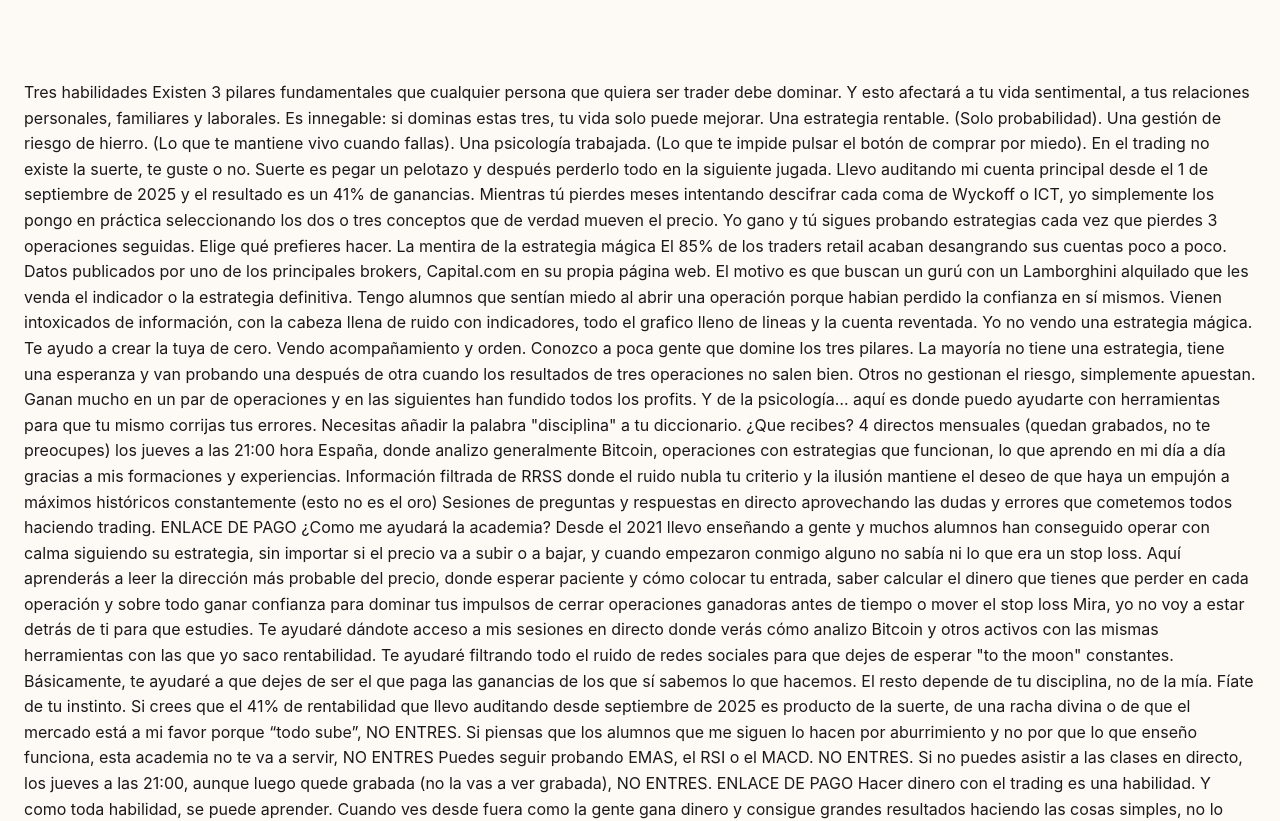
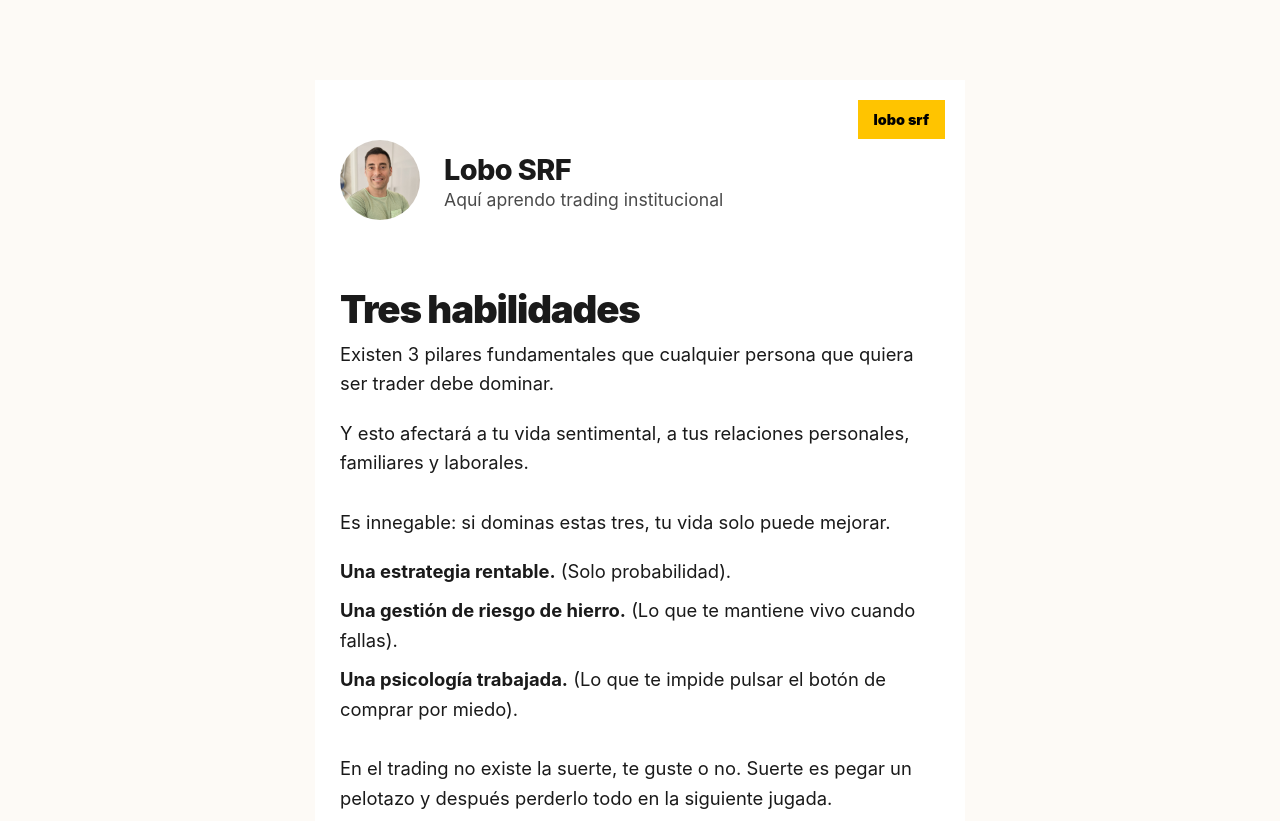
Before and after one commit to Lobosrf/My-web, a Next.js app: page /entrar in a window 1280 px wide. Shown: the top 821 px of the page. Built offline with nearby package versions, Linux system fonts and the light colour scheme.

Commit message:
formato entrar identico a word

```diff
--- a/app/entrar/page.tsx
+++ b/app/entrar/page.tsx
@@ -1,149 +1,129 @@
-import React from 'react';
+import Image from 'next/image';
 
 export default function EntrarPage() {
     return (
-        <main className="min-h-screen bg-black text-white p-8 md:p-20 font-sans">
-            <div className="max-w-4xl mx-auto whitespace-pre-line leading-relaxed text-lg">
-                Tres habilidades
-                Existen 3 pilares fundamentales que cualquier persona que quiera ser trader debe dominar.
-                Y esto afectará a tu vida sentimental, a tus relaciones personales, familiares y laborales.
+        <main className="container" style={{ position: 'relative', minHeight: '100vh', backgroundColor: '#fff', color: '#000', padding: '40px 20px' }}>
 
-                Es innegable: si dominas estas tres, tu vida solo puede mejorar.
-                Una estrategia rentable. (Solo probabilidad).
-                Una gestión de riesgo de hierro. (Lo que te mantiene vivo cuando fallas).
-                Una psicología trabajada. (Lo que te impide pulsar el botón de comprar por miedo).
+            {/* Logo superior derecho idéntico a la Home */}
+            <div style={{
+                backgroundColor: '#ffc400ff',
+                padding: '8px 16px',
+                fontWeight: '900',
+                position: 'absolute',
+                top: '20px',
+                right: '20px',
+                color: '#000',
+                fontSize: '0.9rem',
+                textTransform: 'lowercase',
+                zIndex: 10
+            }}>
+                lobo srf
+            </div>
 
+            <div style={{ maxWidth: '600px', margin: '0 auto' }}>
+                {/* Cabecera idéntica a Home */}
+                <header style={{
+                    display: 'flex',
+                    alignItems: 'center',
+                    gap: '24px',
+                    marginBottom: '60px',
+                    marginTop: '20px'
+                }}>
+                    <div style={{ flexShrink: 0 }}>
+                        <Image
+                            src="/perfil.JPG"
+                            alt="Lobo SRF"
+                            width={80}
+                            height={80}
+                            priority
+                            style={{ objectFit: 'cover', borderRadius: '50%', backgroundColor: '#eee' }}
+                        />
+                    </div>
+                    <div>
+                        <h1 style={{ fontSize: '1.8rem', margin: 0, fontWeight: '800', color: '#1a1a1a' }}>Lobo SRF</h1>
+                        <p style={{ margin: 0, color: '#4a4a4a', fontSize: '1.1rem' }}>Aquí aprendo trading institucional</p>
+                    </div>
+                </header>
 
-                En el trading no existe la suerte, te guste o no. Suerte es pegar un pelotazo y después perderlo todo en la siguiente jugada.
+                {/* Cuerpo del texto con formato exacto del Word */}
+                <article style={{ lineHeight: '1.6', fontSize: '1.15rem', color: '#1a1a1a', textAlign: 'left' }}>
 
-                Llevo auditando mi cuenta principal desde el 1 de septiembre de 2025 y el resultado es un 41% de ganancias. Mientras tú pierdes meses intentando descifrar cada coma de Wyckoff o ICT, yo simplemente los pongo en práctica seleccionando los dos o tres conceptos que de verdad mueven el precio.
-                Yo gano y  tú sigues probando estrategias cada vez que pierdes 3 operaciones seguidas. Elige qué prefieres hacer.
-                La mentira de la estrategia mágica
-                El 85% de los traders retail acaban desangrando sus cuentas poco a poco. Datos publicados por uno de los principales brokers,  Capital.com en su propia página web.
-                El motivo es que buscan un gurú con un Lamborghini alquilado que les venda el indicador o la estrategia definitiva.
-                Tengo alumnos que sentían miedo al abrir una operación porque habian perdido la confianza en sí mismos. Vienen intoxicados de información, con la cabeza llena de ruido con indicadores, todo el grafico lleno de lineas  y la cuenta reventada.
-                Yo no vendo una estrategia mágica. Te ayudo a crear la tuya de cero. Vendo acompañamiento y orden.
-                Conozco a poca gente que domine los tres pilares. La mayoría no tiene una estrategia, tiene una esperanza y van probando una después de otra cuando los resultados de tres operaciones no salen bien. Otros no gestionan el riesgo, simplemente apuestan. Ganan mucho en un par de operaciones y en las siguientes han fundido todos los profits. Y de la psicología… aquí es donde puedo ayudarte con herramientas para que tu mismo corrijas tus errores. Necesitas añadir la palabra "disciplina" a tu diccionario.
-                ¿Que recibes?
+                    <h1 style={{ fontSize: '2.4rem', fontWeight: '900', marginBottom: '10px', letterSpacing: '-0.03em' }}>Tres habilidades</h1>
 
-                4 directos mensuales (quedan grabados, no te preocupes) los jueves a las 21:00 hora España, donde analizo generalmente Bitcoin, operaciones con estrategias que funcionan, lo que aprendo en mi día a día gracias a mis formaciones y experiencias.
+                    <p style={{ marginBottom: '20px' }}>Existen 3 pilares fundamentales que cualquier persona que quiera ser trader debe dominar.</p>
+                    <p style={{ marginBottom: '30px' }}>Y esto afectará a tu vida sentimental, a tus relaciones personales, familiares y laborales.</p>
 
-                Información filtrada de RRSS donde el ruido nubla tu criterio y la ilusión mantiene el deseo de que haya un empujón a máximos históricos constantemente (esto no es el oro)
+                    <p style={{ marginBottom: '20px' }}>Es innegable: si dominas estas tres, tu vida solo puede mejorar.</p>
 
-                Sesiones de preguntas y respuestas en directo aprovechando las dudas y errores que cometemos todos haciendo trading.
+                    <p style={{ marginBottom: '10px' }}><strong>Una estrategia rentable.</strong> (Solo probabilidad).</p>
+                    <p style={{ marginBottom: '10px' }}><strong>Una gestión de riesgo de hierro.</strong> (Lo que te mantiene vivo cuando fallas).</p>
+                    <p style={{ marginBottom: '30px' }}><strong>Una psicología trabajada.</strong> (Lo que te impide pulsar el botón de comprar por miedo).</p>
 
+                    <p style={{ marginBottom: '20px' }}>En el trading no existe la suerte, te guste o no. Suerte es pegar un pelotazo y después perderlo todo en la siguiente jugada.</p>
 
-                ENLACE DE PAGO
+                    <p style={{ marginBottom: '20px' }}>
+                        Llevo auditando mi cuenta principal desde el 1 de septiembre de 2025 y el resultado es un <strong>41% de ganancias</strong>. Mientras tú pierdes meses intentando descifrar cada coma de Wyckoff o ICT, yo simplemente los pongo en práctica seleccionando los dos o tres conceptos que de verdad mueven el precio.
+                    </p>
 
-                ¿Como me ayudará la academia?
+                    <p style={{ marginBottom: '40px' }}>
+                        Yo gano y <strong>tú sigues probando estrategias cada vez que pierdes 3 operaciones seguidas.</strong> Elige qué prefieres hacer.
+                    </p>
 
-                Desde el 2021 llevo enseñando a gente y muchos alumnos han conseguido operar con calma siguiendo su estrategia, sin importar si el precio va a subir o a bajar, y cuando empezaron conmigo alguno no sabía ni lo que era un stop loss.
+                    <h2 style={{ fontSize: '1.8rem', fontWeight: '800', marginBottom: '20px' }}>La mentira de la estrategia mágica</h2>
 
-                Aquí aprenderás a leer la dirección más probable del precio, donde esperar paciente y cómo colocar tu entrada, saber calcular el dinero que tienes que perder en cada operación y sobre todo ganar confianza para dominar tus impulsos de cerrar operaciones ganadoras antes de tiempo o mover el stop loss
+                    <p style={{ marginBottom: '20px' }}>El 85% de los traders retail acaban desangrando sus cuentas poco a poco. Datos publicados por uno de los principales brokers, <strong>Capital.com en su propia página web.</strong></p>
 
-                Mira, yo no voy a estar detrás de ti para que estudies. Te ayudaré dándote acceso a mis sesiones en directo donde verás cómo analizo Bitcoin y otros activos con las mismas herramientas con las que yo saco rentabilidad.
+                    <p style={{ marginBottom: '20px' }}>El motivo es que buscan un gurú con un Lamborghini alquilado que les venda el indicador o la estrategia definitiva.</p>
 
-                Te ayudaré filtrando todo el ruido de redes sociales para que dejes de esperar "to the moon" constantes.
+                    <p style={{ marginBottom: '20px' }}>Tengo alumnos que sentían miedo al abrir una operación porque habían perdido la confianza en sí mismos. Vienen intoxicados de información, con la cabeza llena de ruido con indicadores, todo el gráfico lleno de líneas y la cuenta reventada.</p>
 
-                Básicamente, te ayudaré a que dejes de ser el que paga las ganancias de los que sí sabemos lo que hacemos. El resto depende de tu disciplina, no de la mía.
+                    <p style={{ marginBottom: '20px' }}>Yo no vendo una estrategia mágica. Te ayudo a crear la tuya de cero. <strong>Vendo acompañamiento y orden.</strong></p>
 
+                    <p style={{ marginBottom: '40px' }}>Conozco a poca gente que domine los tres pilares. La mayoría no tiene una estrategia, tiene una esperanza y van probando una después de otra cuando los resultados de tres operaciones no salen bien. Otros no gestionan el riesgo, simplemente apuestan. Ganan mucho en un par de operaciones y en las siguientes han fundido todos los profits. Y de la psicología… aquí es donde puedo ayudarte con herramientas para que tu mismo corrijas tus errores. <strong>Necesitas añadir la palabra "disciplina" a tu diccionario.</strong></p>
 
+                    <h2 style={{ fontSize: '1.8rem', fontWeight: '800', marginBottom: '20px' }}>¿Qué recibes?</h2>
 
+                    <p style={{ marginBottom: '20px' }}><strong>4 directos mensuales</strong> (quedan grabados, no te preocupes) los jueves a las 21:00 hora España, donde analizo generalmente Bitcoin, operaciones con estrategias que funcionan, lo que aprendo en mi día a día gracias a mis formaciones y experiencias.</p>
 
+                    <p style={{ marginBottom: '20px' }}>Información filtrada de RRSS donde el ruido nubla tu criterio y la ilusión mantiene el deseo de que haya un empujón a máximos históricos constantemente (esto no es el oro)</p>
 
-                Fíate de tu instinto. Si crees que el 41% de rentabilidad que llevo auditando desde septiembre de 2025 es producto de la suerte, de una racha divina o de que el mercado está a mi favor porque “todo sube”, NO ENTRES.
+                    <p style={{ marginBottom: '40px' }}>Sesiones de preguntas y respuestas en directo aprovechando las dudas y errores que cometemos todos haciendo trading.</p>
 
-                Si piensas que los alumnos que me siguen lo hacen por aburrimiento y no por que lo que enseño funciona, esta academia no te va a servir, NO ENTRES
+                    <div style={{ textAlign: 'center', margin: '40px 0' }}>
+                        <a href="#" style={{ backgroundColor: '#000', color: '#fff', padding: '16px 32px', borderRadius: '4px', fontWeight: 'bold', textDecoration: 'none', display: 'inline-block', width: '100%' }}>ENLACE DE PAGO</a>
+                    </div>
 
-                Puedes seguir probando EMAS, el RSI o el MACD. NO ENTRES.
+                    <h2 style={{ fontSize: '1.8rem', fontWeight: '800', marginBottom: '20px' }}>¿Cómo me ayudará la academia?</h2>
 
-                Si no puedes asistir a las clases en directo, los jueves a las 21:00, aunque luego quede grabada (no la vas a ver grabada), NO ENTRES.
+                    <p style={{ marginBottom: '20px' }}>Desde el 2021 llevo enseñando a gente y muchos alumnos han conseguido operar con calma siguiendo su estrategia, sin importar si el precio va a subir o a bajar, y cuando empezaron conmigo alguno no sabía ni lo que era un stop loss.</p>
 
-                ENLACE DE PAGO
+                    <p style={{ marginBottom: '20px' }}>Aquí aprenderás a leer la dirección más probable del precio, donde esperar paciente y cómo colocar tu entrada, saber calcular el dinero que tienes que perder en cada operación y sobre todo ganar confianza para dominar tus impulsos de cerrar operaciones ganadoras antes de tiempo o mover el stop loss.</p>
 
-                Hacer dinero con el trading es una habilidad.
-                Y como toda habilidad, se puede aprender.
-                Cuando ves desde fuera como la gente gana dinero y consigue grandes resultados haciendo las cosas simples, no lo achaques a la suerte, a circunstancias únicas e irreplicables.
+                    <p style={{ marginBottom: '40px' }}>Básicamente, te ayudaré a que dejes de ser el que paga las ganancias de los que sí sabemos lo que hacemos. <strong>El resto depende de tu disciplina, no de la mía.</strong></p>
 
-                Todo eso cambia cuando pasas con ellos momentos de calidad, comparten frustraciones por las que tú estás pasando con tu operativa o te ofrecen acciones que a ellos les han servido para mejorar cuando estaban en tu misma situación.
+                    <p style={{ marginBottom: '20px' }}>Fíate de tu instinto. Si crees que el 41% de rentabilidad que llevo auditando desde septiembre de 2025 es producto de la suerte, <strong>NO ENTRES.</strong></p>
 
-                Formar parte de un grupo donde todos reman en la dirección no se puede describir desde fuera.
+                    <div style={{ textAlign: 'center', margin: '40px 0' }}>
+                        <a href="#" style={{ backgroundColor: '#000', color: '#fff', padding: '16px 32px', borderRadius: '4px', fontWeight: 'bold', textDecoration: 'none', display: 'inline-block', width: '100%' }}>ENLACE DE PAGO</a>
+                    </div>
 
-                Y sólo tienes que juntarte con esa gente para aprenderlo
+                    <h2 style={{ fontSize: '1.8rem', fontWeight: '800', marginBottom: '20px' }}>Preguntas frecuentes</h2>
 
-                ENLACE DE PAGO
-                ¿Es otro curso online que no terminaré nunca?
-                No, son 4 directos al mes que no te querrás perder porque aprenderás más que en cursos de miles de euros. El contenido importante que no puedes perderte. Asistir es la manera de poder trabajar en TU problema en particular.
+                    <p style={{ marginBottom: '5px' }}><strong>¿Tendré acceso a ti?</strong></p>
+                    <p style={{ marginBottom: '20px' }}>Si eres socio, en los directos tendrás la opción de poner la cámara y el micro para preguntar lo que quieras.</p>
 
-                Tienes que trabajar sobre tu problema concreto y usar las herramientas que te indico para hacer los deberes para la siguiente clase.
+                    <p style={{ marginBottom: '5px' }}><strong>¿Cuándo son los directos?</strong></p>
+                    <p style={{ marginBottom: '20px' }}>Todos los jueves sin excepción a las 21:00 horas España.</p>
 
-                No tengo 100 horas de videos para que repases en tus ratos libres. Todos sabemos que ESO NO FUNCIONA.
+                    <p style={{ marginBottom: '40px', fontStyle: 'italic', borderLeft: '4px solid #ffc400ff', paddingLeft: '15px' }}>
+                        No confundas precio con valor. Si crees que 20 € es caro es que para ti es un gasto. Hasta que no entiendas que invertir en ti no es un gasto, <strong>NO TE APUNTES.</strong>
+                    </p>
 
-                Implementar las herramientas creyendo que te harás rico de la noche a la  mañana, ESO NO FUNCIONA.
+                    <div style={{ textAlign: 'center', margin: '60px 0' }}>
+                        <a href="#" style={{ backgroundColor: '#000', color: '#fff', padding: '16px 32px', borderRadius: '4px', fontWeight: 'bold', textDecoration: 'none', display: 'inline-block', width: '100%' }}>ENLACE DE PAGO</a>
+                    </div>
 
-                No esperes comprarte un lambo en el próximo año. Esto no funciona así. Si es tu pensamiento, NO ENTRES
-
-                Ver la clase grabada al día siguiente: el valor real está en el directo porque ahí corregimos TU error.
-
-
-                Preguntas frecuentes
-
-                ¿Tendré acceso a ti?
-
-                Si eres socio, en los directos tendrás la opción de poner la cámara y el micro para preguntar lo que quieras. Si eres un poco vergonzoso, pues pones sólo el micro. No te voy a tratar distinto sólo por no verte.
-
-                ¿Cuando son los directos?
-                Todos los jueves sin excepción a las 21:00 horas España. Salvo el día de nochebuena, el de nochevieja y el 26 de febrero que me voy a esquiar una semana a los pirineos
-
-
-                ¿Puedo cancelar cuando quiera?
-                Cuando quieras. Una vez pagas, tienes el mes incluido.
-
-
-
-                ¿Tengo 15 días para ver si me gusta y si no me devuelves el dinero?
-                Si me haces esa pregunta, no te quiero como alumno.
-
-
-                Algunas veces pareces un poco borde
-                Tengo 46 años, no tengo que engañar a nadie pero si empujar a la gente a que vea que “no todo sube siempre” y puedo parecer brusco. Necesitas que te digan las cosas como son y no necesitas otro que te diga lo que tu quieres escuchar
-
-
-                ¿Como funciona la comunidad?
-                Una vez pagas, recibes acceso automático al software Discord. Dentro tienes varios canales de texto y de voz donde puedes escribir lo que quieras, con respeto.
-
-                Sólo te pido una cosa.
-
-                Puedes pasar operaciones, pero si lo haces, y son en DEMO, es obligatorio ponerlo. Este detalle lo entenderás cuando asistas a una clase en directo.
-
-
-                ¿Hay que saber de trading? ¿Hay que saber conceptos complejos de ICT, de Wyckoff o similar? ¿Hay que saber abrir una operación en Bingx o en Binance?
-                Entras para aprender trading, si empiezas de cero te puede resultar abrumador. Pero más abrumador es seguir fichando de 8 a 17 el resto de tu vida. Por supuesto en las clases en directo te voy a resolver todas tus dudas sobre trading y quizas algunas sobre la vida, mas que nada por la experiencia que me han dado los años.
-
-                Además si pones algo de tu parte para usar chatgpt y le preguntas que es un stop loss, pues eso que llevas avanzado.
-
-                Se requiere para entrar que seas alguien competente. Y NO ES PARA TI si cumples alguna de estas cualidades:
-
-                Has visto en RRSS que el trading da mucho dinero y tu quieres hacer lo mismo trabajando 2 horas al día
-                Llevas siglos perdiendo sin saber el motivo y no quieres dedicar varias horas a la semana durante algún tiempo para evitar que tu cuenta siga desangrándose
-                Estás perdido, no sabes a qué dedicarte en la vida y el trading te va a dar mucho dinero.
-                Necesitas un manual paso a paso y que un adulto te supervise en tu vida diaria.
-                Eres vago. (Si tienes disciplina y motivación para cambiar tu situación, entonces sí puedes entrar. Si no, quédate fuera).
-
-                ¿Necesito conocimientos técnicos?
-                Si. No tienes que ser informático pero con saber usar Trading View, y un exchange es suficiente.
-                Habrá una parte grabada con lo básico de ambas plataformas. Pero si sigues teniendo dudas, NO TE APUNTES.
-
-                ¿Cuanto vale?
-                20€/mes sin permanencia y parasiempre. Nunca subirá el precio hasta que te des de baja.
-
-                El precio se mantiene hasta el día 8 de febrero de 2026 a las 20:59 hora España
-
-                Si te piensas apuntar, hazlo antes del 8, hazme caso. Después el precio sube.
-
-                No confundas precio con valor. Si crees que 20 € es caro es que para tí es un gasto.
-
-                Hasta que no entiendas que invertir en tí no es un gasto, NO TE APUNTES.
+                </article>
             </div>
         </main>
     );
```
